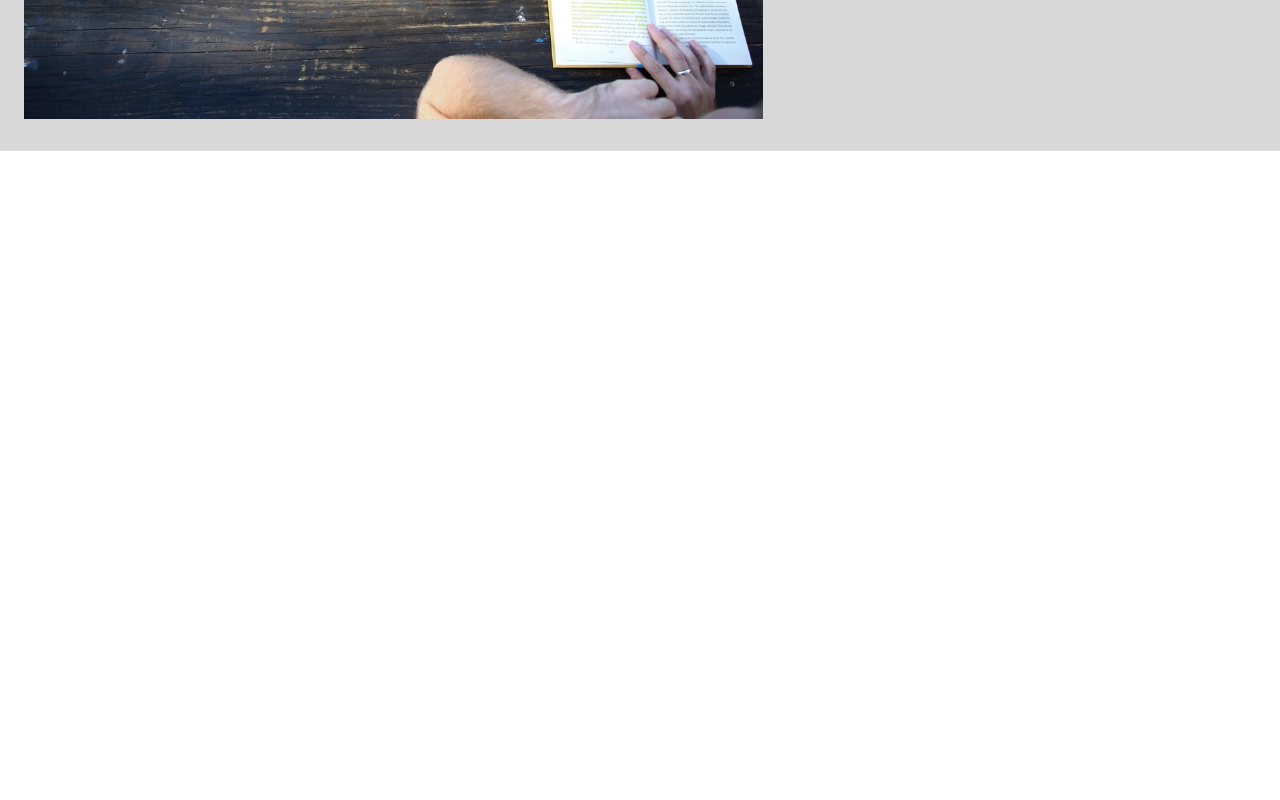
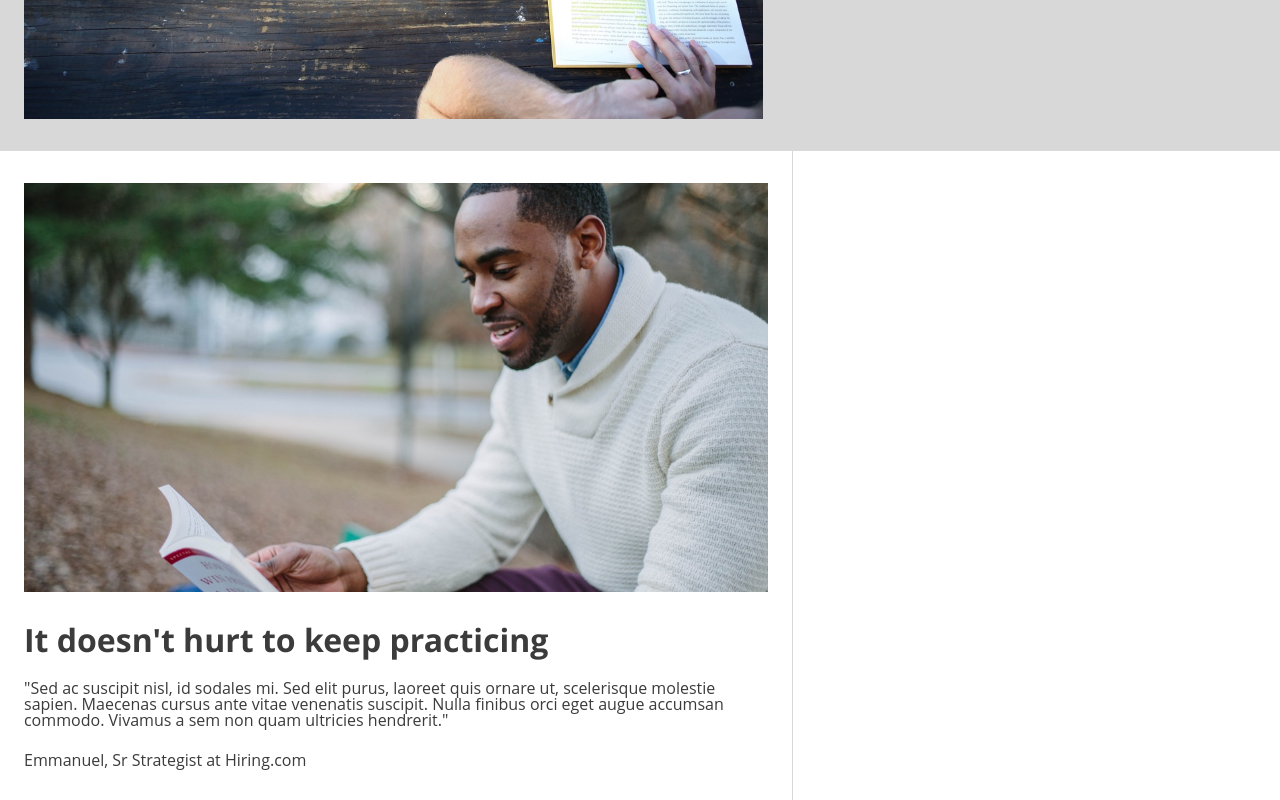
Before and after one commit to trellbot/colmar, a plain HTML site: page index.html in a window 1280 px wide. Shown: the part 523-1323 px from the top of the page. Before the commit the page ends 800 px from the top, so only its background shows below. Drawn offline with Linux system fonts and the light colour scheme; a web font is replaced by a local one.

Commit message:
Start featured section content and styles.

```diff
--- a/index.html
+++ b/index.html
@@ -35,7 +35,17 @@
 
     <!-- Info section -->
     <section id="info">
+      <div class="featured" role="presentation">
+        <div class="image-container" role="presentation">
+          <img src="resources/images/information-main.jpg" alt="man reading a book outside">
+        </div>
+        <h2>It doesn't hurt to keep practicing</h2>
+        <p>"Sed ac suscipit nisl, id sodales mi. Sed elit purus, laoreet quis ornare ut, scelerisque molestie sapien. Maecenas cursus ante vitae venenatis suscipit. Nulla finibus orci eget augue accumsan commodo. Vivamus a sem non quam ultricies hendrerit."</p>
+        <p>Emmanuel, Sr Strategist at Hiring.com</p>
+      </div>
+      <div class="supporting" role="presentation">
 
+      </div>
     </section>
 
     <!-- Courses section -->
--- a/resources/css/style.css
+++ b/resources/css/style.css
@@ -77,7 +77,7 @@ nav span {
   padding-left: 1rem;
 }
 
-/* banner section */
+/* banner section styles */
 #banner {
   display: flex;
   align-items: center;
@@ -124,3 +124,28 @@ nav span {
 .banner-text-box button:hover {
   background-color: #5B5B5B;
 }
+
+/* info section styles */
+#info {
+  display: flex;
+}
+
+.featured {
+  width: 60%;
+  padding: 2rem 0 2rem 1.5rem;
+}
+.featured .image-container {
+  width: 100%;
+}
+.featured h2 {
+  padding-top: 2rem;
+}
+.featured p {
+  padding-top: 1.5rem;
+}
+
+.supporting {
+  margin-left: 1.5rem;
+  width: 38%;
+  border-left: 1px #D8D8D8 solid;
+}
```
